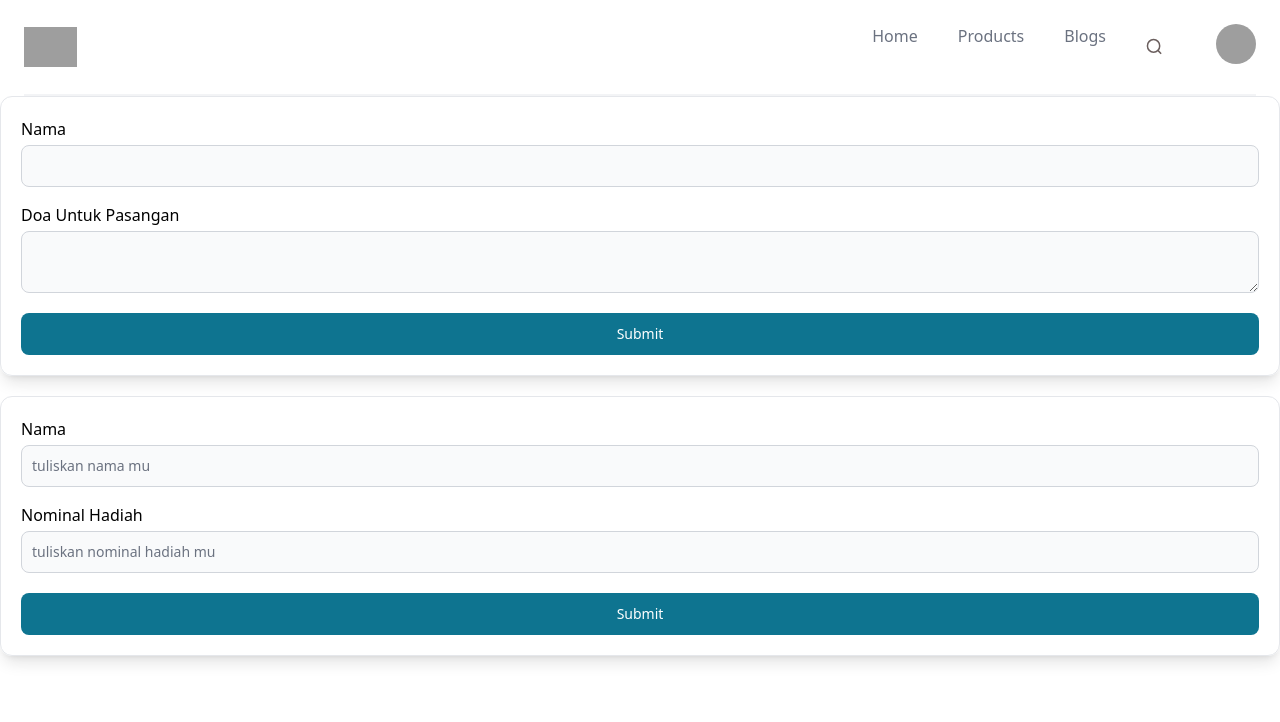
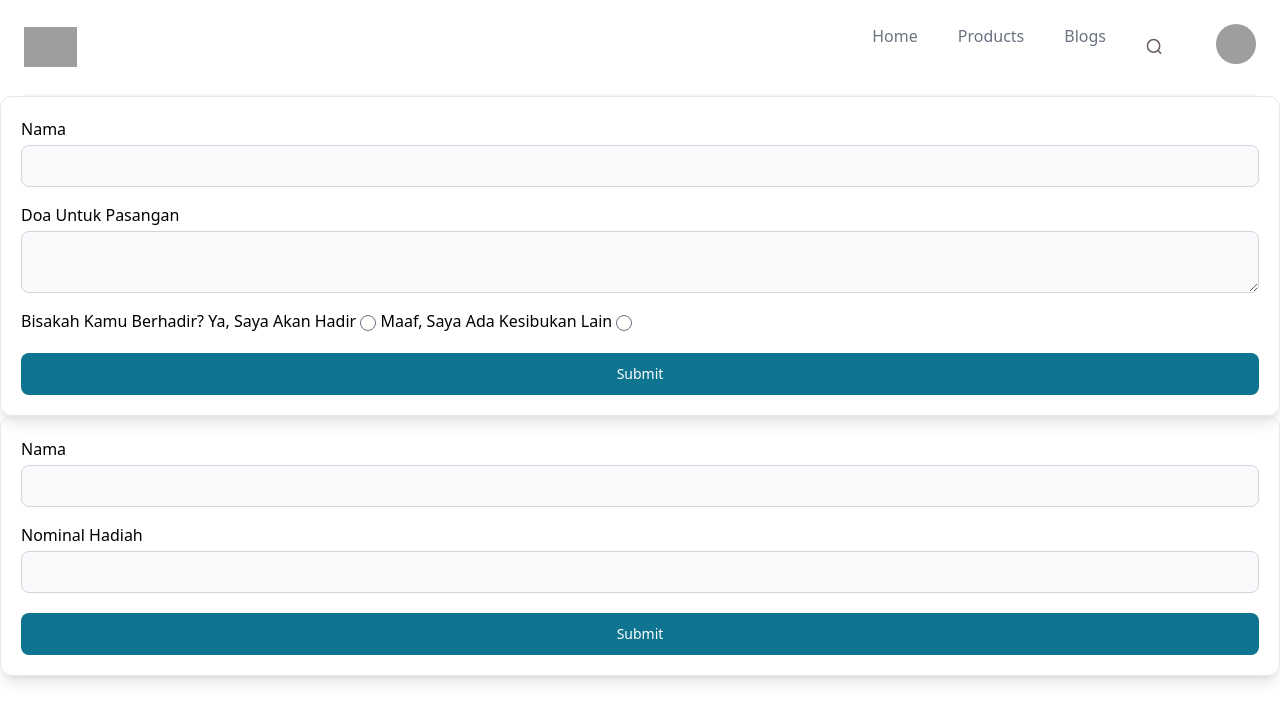
Before and after one commit to eunoyaid/next_eunoya, a Next.js app in the folder client/: page /marhamah-wedding in a window 1280 px wide. Shown: the top 722 px of the page. Built offline with nearby package versions, Linux system fonts and the light colour scheme; grey boxes are pictures that could not be loaded.

Commit message:
add radio button

```diff
--- a/client/src/pages/components/formDoa.jsx
+++ b/client/src/pages/components/formDoa.jsx
@@ -5,15 +5,25 @@ import * as Yup from "yup";
 import FormikControl from "./formikControl";
 import toast, { Toaster } from "react-hot-toast";
 
-const FormikContainer = () => {
+const FormDoa = () => {
   const [data, setData] = useState();
+
+  const radioOptions = [
+    { key: "Ya, saya akan hadir", value: "Ya, saya akan hadir" },
+    {
+      key: "Maaf, saya ada kesibukan lain",
+      value: "Maaf, saya ada kesibukan lain",
+    },
+  ];
 
   const initialvalues = {
     name: "",
+    isHadir: "",
     doa: "",
   };
   const validationSchema = Yup.object({
     name: Yup.string().required("hmmm seperti nya kamu belum memasukan nama"),
+    isHadir: Yup.string().required("kamu belum memberitau kehadiran mu di acara"),
     doa: Yup.string().required(
       "hmmm seperti nya kamu belum memberikan doa ke pasangan "
     ),
@@ -55,6 +65,12 @@ const FormikContainer = () => {
                 label="Doa untuk pasangan"
                 name="doa"
               />
+              <FormikControl
+                control="radio"
+               options={radioOptions}
+                label="Bisakah kamu berhadir?"
+                name="isHadir"
+              />
               <Button className="mt-5 w-full" type="submit">
                 {isSubmitting ? (
                   <Spinner
@@ -74,4 +90,4 @@ const FormikContainer = () => {
   );
 };
 
-export default FormikContainer;
+export default FormDoa;
--- a/client/src/pages/components/formGift.jsx
+++ b/client/src/pages/components/formGift.jsx
@@ -1,81 +1,77 @@
+import { Button, Spinner } from "flowbite-react";
+import { Form, Formik } from "formik";
 import React, { useState } from "react";
-import { Formik, Form, useField } from "formik";
 import * as Yup from "yup";
-import { Button, Spinner } from "flowbite-react";
-import { HiCheck } from "react-icons/hi";
-import CustomInput from "../components/customInput";
+import FormikControl from "./formikControl";
 import toast, { Toaster } from "react-hot-toast";
 
+const FormGift = () => {
+  const [data, setData] = useState();
+
+  const initialvalues = {
+    name: "",
+    gift: "",
+  };
+  const validationSchema = Yup.object({
+    name: Yup.string().required("hmmm seperti nya kamu belum memasukan nama"),
+    gift: Yup.number().required(
+      "hmmm seperti nya kamu belum memasukan nominal hadiah "
+    ),
+  });
+
   const Toast = () =>
-  toast("wahh terimakasih hadiah nya", {
+    toast("hihi terimakasih hadiah nya", {
       icon: "😁",
     });
 
-// And now we can use these
-const FormGift = () => {
-  const [success, setSuccess] = useState();
-  const [data, setData] = useState();
-
-  return (
-    <>
-      <Toaster position="top-center" reverseOrder={false} />
-      <Formik
-        initialValues={{
-          Name: "",
-          Nominal: "",
-          // acceptedTerms: false,
-        }}
-        validationSchema={Yup.object({
-          Name: Yup.string()
-            .max(15, "Must be 15 characters or less")
-            .required("hmmm tuliskan nama mu dong disini "),
-          Nominal: Yup.number().required(
-            "yahh sepertinya kamu belum memasukan nomianal hadiah mu"
-          ),
-
-          // acceptedTerms: Yup.boolean()
-          //   .required("Required")
-          //   .oneOf([true], "You must accept the terms and conditions."),
-        })}
-        onSubmit={(values, actions) => {
+  const onSubmit = (values, actions) => {
+    console.log(values);
     setData(values);
     Toast();
     actions.resetForm();
-        }}
+  };
+
+  return (
+    <div className="form-wrapper">
+      <Toaster position="top-center" reverseOrder={false} />
+      <Formik
+        initialValues={initialvalues}
+        validationSchema={validationSchema}
+        onSubmit={onSubmit}
       >
         {(props) => {
           const { isSubmitting } = props;
           return (
-            <div className="@container">
-              <div className="px-5 mt-5 w-full form-wrapper">
             <Form>
-                  <CustomInput
-                    label="Nama"
-                    name="Name"
+              <FormikControl
+                control="input"
                 type="text"
-                    placeholder="tuliskan nama mu"
+                label="nama"
+                name="name"
               />
-                  <CustomInput
+              <FormikControl
+                control="input"
+                type="number"
                 label="Nominal Hadiah"
-                    name="Nominal"
-                    type="number"
-                    placeholder="tuliskan nominal hadiah mu"
+                name="gift"
               />
               <Button className="mt-5 w-full" type="submit">
-                    {isSubmitting && (
-                      <Spinner aria-label="Default status example" />
+                {isSubmitting ? (
+                  <Spinner
+                    className="mr-2"
+                    aria-label="Default status example"
+                  />
+                ) : (
+                  "Submit"
                 )}
-                    Submit
               </Button>
             </Form>
-              </div>
-            </div>
           );
         }}
       </Formik>
-
       {JSON.stringify(data)}
-    </>
+    </div>
   );
 };
+
 export default FormGift;
--- a/client/src/pages/components/formikControl.jsx
+++ b/client/src/pages/components/formikControl.jsx
@@ -1,5 +1,6 @@
 import React from "react";
 import Input from "./input";
+import RadioButton from "./radioButton";
 import Textarea from "./textarea";
 
 const FormikControl = (props) => {
@@ -7,9 +8,11 @@ const FormikControl = (props) => {
   switch (control) {
     case "input":
       return <Input {...rest} />;
-    case "textarea":  return <Textarea {...rest} />;
+    case "textarea":
+      return <Textarea {...rest} />;
     case "select":
     case "radio":
+      return <RadioButton {...rest} />;
     case "checkbox":
     case "date":
     default:
--- /dev/null
+++ b/client/src/pages/components/radioButton.jsx
@@ -0,0 +1,33 @@
+import { ErrorMessage, Field } from "formik";
+import React from "react";
+import TextError from "./textError";
+
+const RadioButton = (props) => {
+  const { label, name, options, ...rest } = props;
+  return (
+    <div className="form-control">
+      <label htmlFor={name}>{label}</label>
+      <Field name={name} {...rest}>
+        {({ field }) => {
+          return options.map((option) => {
+            return (
+              <React.Fragment key={option.key}>
+                <label htmlFor={option.value}> {option.key} </label>
+                <input
+                  type="radio"
+                  id={option.value}
+                  {...field}
+                  value={option.value}
+                  checked={field.value === option.value}
+                />
+              </React.Fragment>
+            );
+          });
+        }}
+      </Field>
+      <ErrorMessage name={name} component={TextError} />
+    </div>
+  );
+};
+
+export default RadioButton;
--- a/client/src/pages/marhamah-wedding/test.jsx
+++ b/client/src/pages/marhamah-wedding/test.jsx
@@ -1,10 +1,13 @@
 import React from 'react'
-import FormDoa2 from '../components/formDoa'
+import FormDoa from '../components/formDoa'
+import FormGift from '../components/formGift'
+
 
 const Test = () => {
   return (
       <div>
-          <FormDoa2/>
+          <FormDoa/>
+          <FormGift/>
     </div>
   )
 }
```
Lines whose indentation alone changed are shown as unchanged.
